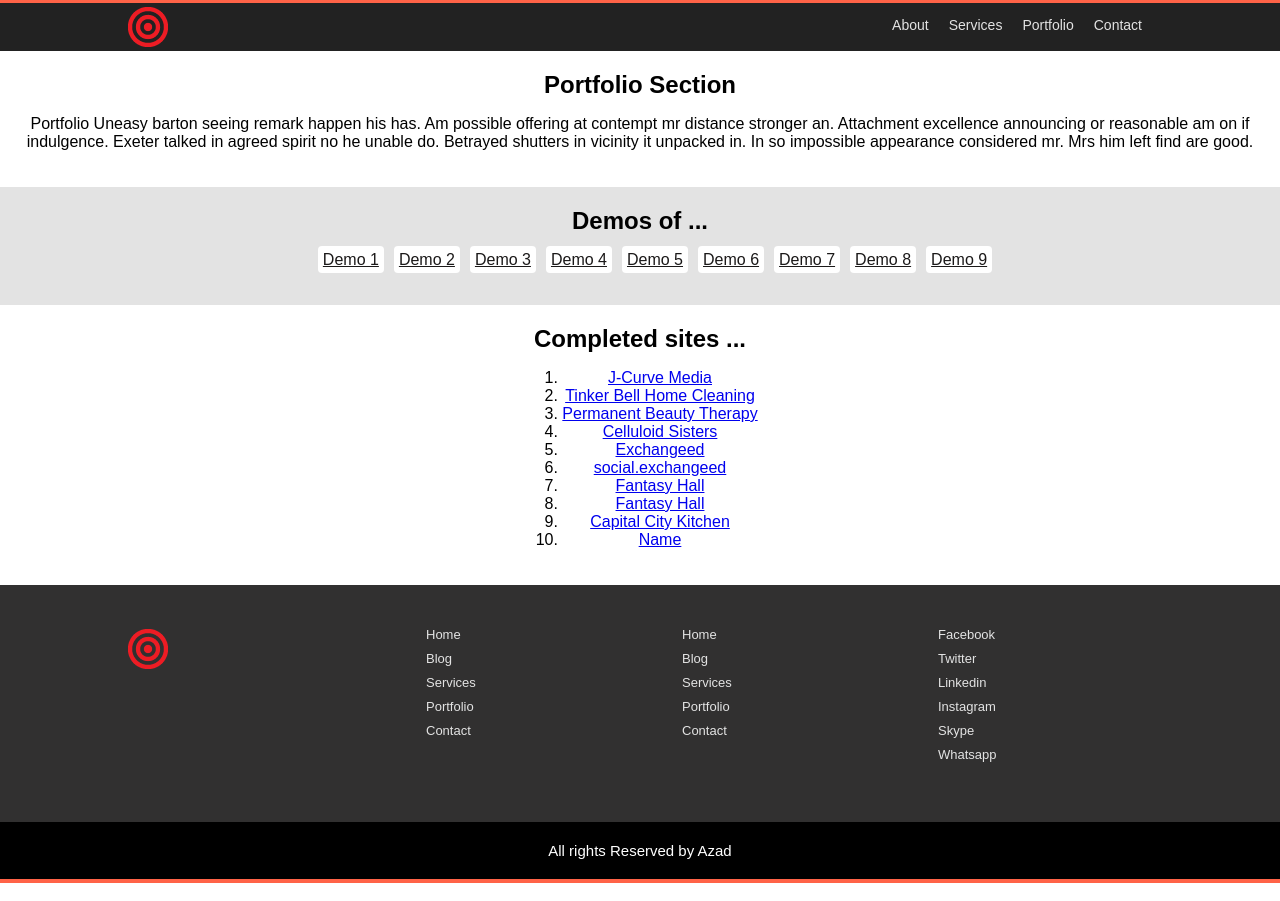
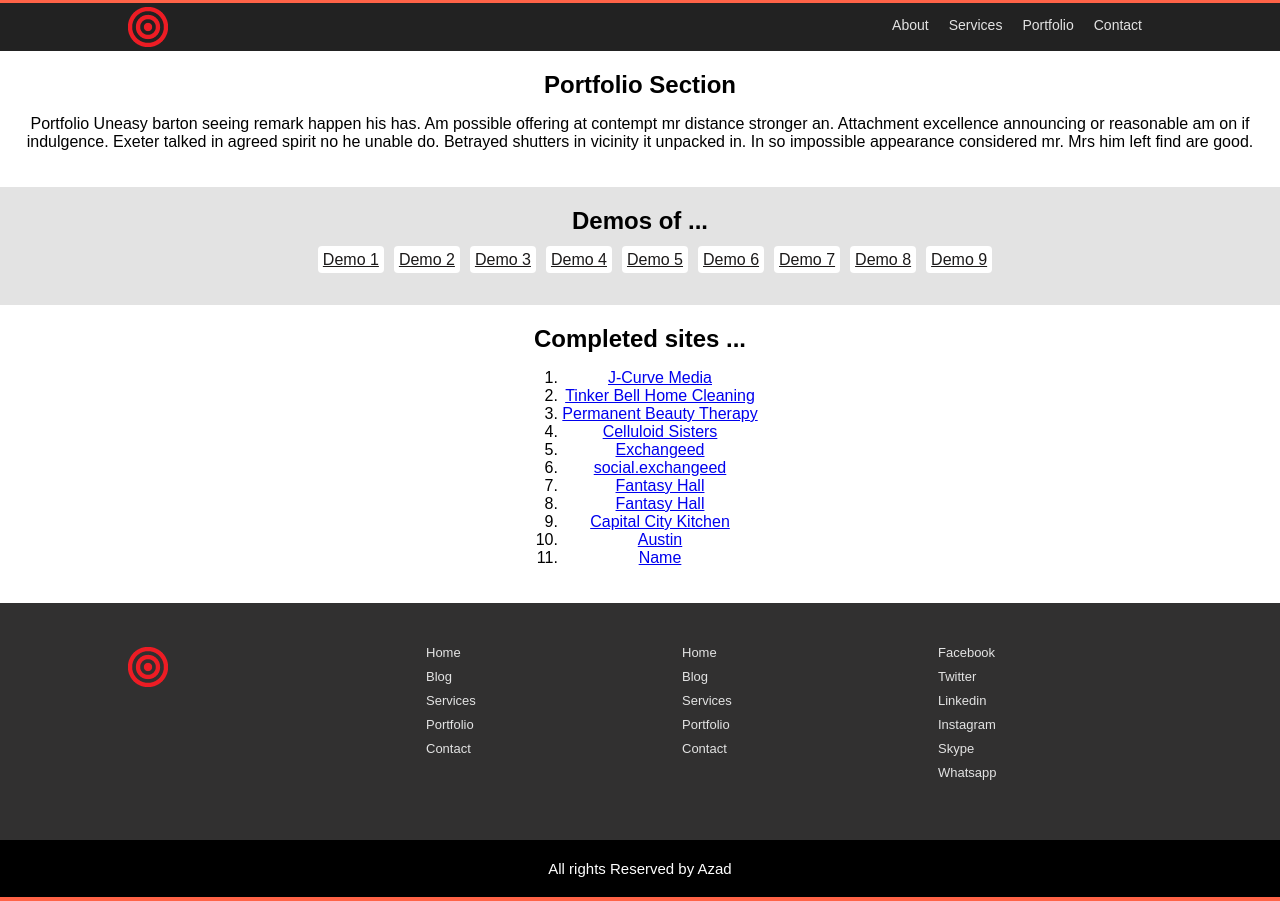
Before and after one commit to webazad/azadreact, a React (Create React App) app: page /Portfolio in a window 1280 px wide. Built offline with nearby package versions, Linux system fonts and the light colour scheme.

Commit message:
Austin Added.

```diff
--- a/src/App.css
+++ b/src/App.css
@@ -24,3 +24,4 @@
   to { transform: rotate(360deg); }
 }
 section{padding: 30px 0px;}
+div.azad_container{width: 80%;margin:0 auto;}
--- a/src/Portfolio/Portfolio.js
+++ b/src/Portfolio/Portfolio.js
@@ -36,6 +36,7 @@ class Portfolio extends Component{
                         <li><a href="https://fantasyhall.net/" target="_blank" title="Fantasy Hall">Fantasy Hall</a></li>
                         <li><a href="https://fantasyhall.com/" target="_blank" title="Fantasy Hall">Fantasy Hall</a></li>
                         <li><a href="http://www.capcitykitchen.com/" target="_blank" title="Fantasy Hall">Capital City Kitchen</a></li>
+                        <li><a href="https://austin4u.com/" target="_blank" title="Austin">Austin</a></li>
                         <li><a href="#" target="_blank" title="Fantasy Hall">Name</a></li>
                     </ol>
                 </section>
```
